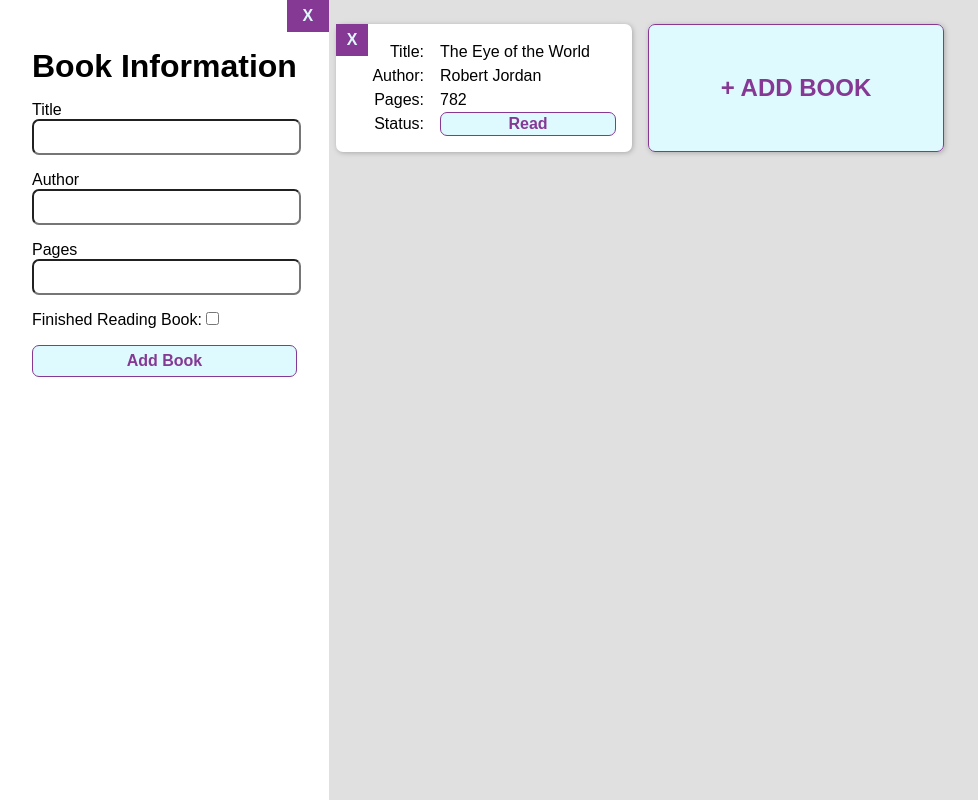
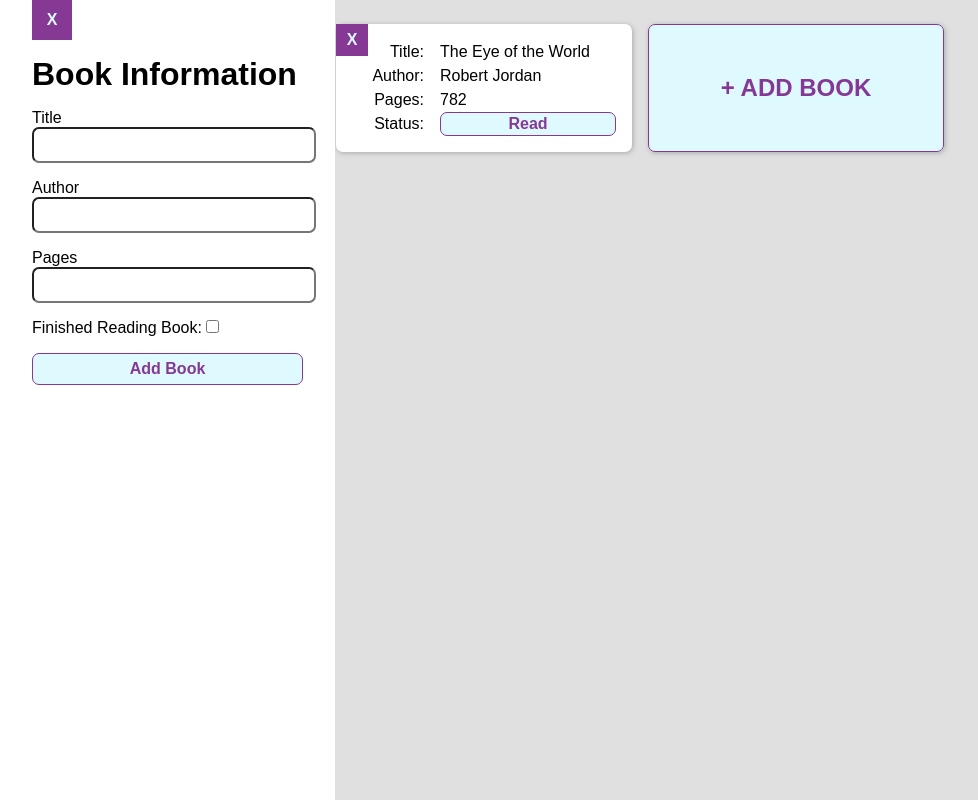
Before and after one commit to VeruAmari/library, a plain HTML site: page index.html in a window 1280 px wide. Both pictures are taken after a click on the element "+ ADD BOOK". Shown: the whole page, without its empty margins (0-978 px from the left). Drawn offline with Linux system fonts and the light colour scheme.

Commit message:
Change position of form-closing-button for consistency

```diff
--- a/style.css
+++ b/style.css
@@ -99,18 +99,19 @@ input[type=tel] {
   border-radius: var(--border-radius);
   height: 2rem;
   width: 100%;
+  padding-left: 1ex;
+  font-size: 1rem;
 }
 .add-book-form > button {
   height: 2rem;
 }
 .close {
-  width: 5ex;
-  height: 5ex;
-  justify-self: end;
+  min-width: 2.5rem;
+  min-height: 2.5rem;
+  justify-self: start;
   text-align: center;
   vertical-align: center;
   border-radius: 0;
-  margin-right: -2rem;
 }
 .close,
 .remove-book {
```
